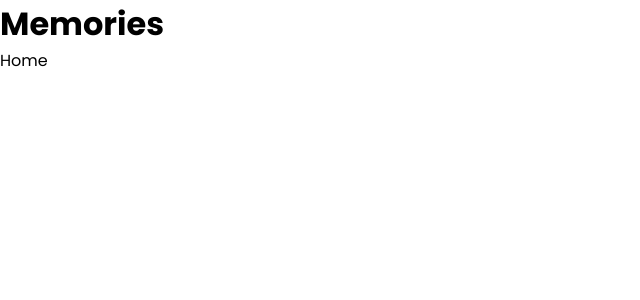
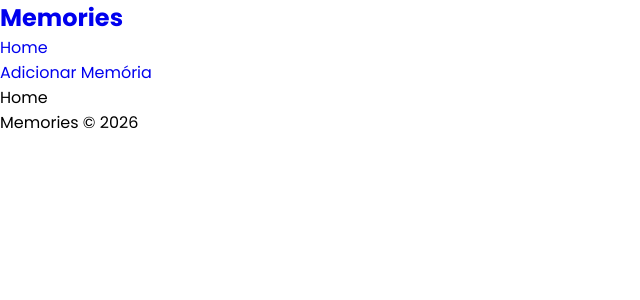
Before and after one commit to endryus7/Memories, a React (Vite) app in the folder frontend/: page / in a window 1280 px wide. Shown: the top 300 px of the page, without its empty margins (0-640 px from the left). Built offline with nearby package versions, Linux system fonts and the light colour scheme.

Commit message:
Cria barra de navegação

```diff
--- a/frontend/src/App.jsx
+++ b/frontend/src/App.jsx
@@ -1,16 +1,20 @@
 import './App.css'
 
 import { Outlet } from 'react-router-dom'
+
+import Navbar from './components/Navbar'
+import Footer from './components/Footer'
 
 function App() {
 
 
   return (
     <div className='App'>
-      <h1>Memories</h1>
+      <Navbar />
       <div className="container">
         <Outlet />
       </div>
+      <Footer />
     </div>
   )
 }
--- /dev/null
+++ b/frontend/src/components/Footer.jsx
@@ -0,0 +1,11 @@
+import React from 'react'
+
+const Footer = () => {
+  return (
+    <footer>
+        <p>Memories &copy; 2026</p>
+    </footer>
+  )
+}
+
+export default Footer
--- /dev/null
+++ b/frontend/src/components/Navbar.jsx
@@ -0,0 +1,21 @@
+import { Link } from "react-router-dom"
+
+const Navbar = () => {
+  return (
+    <nav>
+        <h2>
+            <Link to="/">Memories</Link>
+        </h2>
+        <ul>
+            <li>
+                <Link to="/">Home</Link>
+            </li>
+            <li>
+                <Link to="/add-memory">Adicionar Memória</Link>
+            </li>
+        </ul>
+    </nav>
+  )
+}
+
+export default Navbar
```
